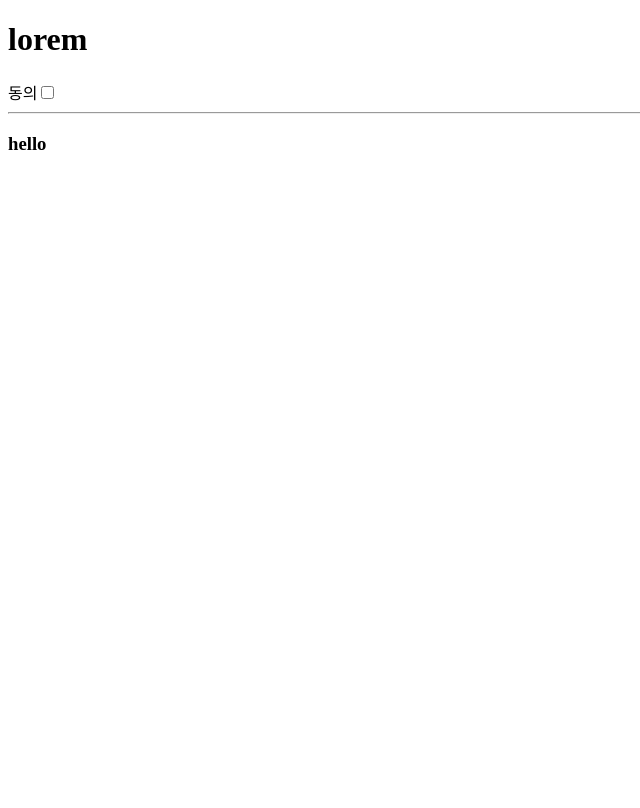
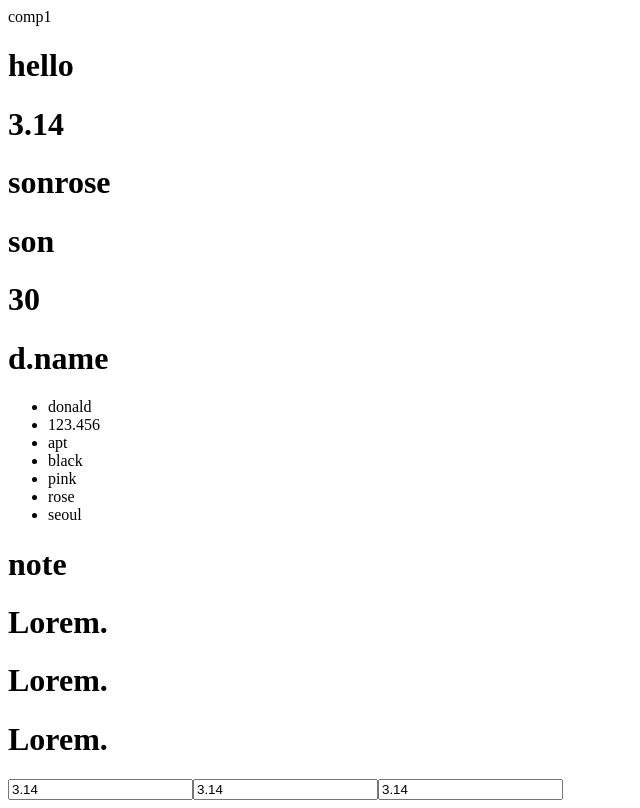
Before and after one commit to seokminlee24/react20241105, a React (Vite) app: page / in a window 1280 px wide. Shown: the whole page, without its empty margins (0-640 px from the left). Built offline with nearby package versions, Linux system fonts and the light colour scheme.

Commit message:
{} : jsx 내의 js코드

```diff
--- /dev/null
+++ b/src/apps/MyApp6.jsx
@@ -0,0 +1,79 @@
+import React from "react";
+
+function MyApp6(props) {
+  return (
+    <div>
+      <Comp1 />
+      <Comp2 />
+      <Comp3 />
+    </div>
+  );
+}
+
+function Comp1() {
+  console.log("자바스크립트 코드");
+
+  // jsx 내에서 자바스크립트 사용 가능
+  // {}를 사용
+  // 출력용
+
+  const a = "hello";
+  const b = 3.14;
+  const c = ["son", "rose"];
+  const d = { name: "son", age: 30 };
+  return (
+    <div>
+      comp1
+      {console.log("jsx내의 js 코드")}
+      <h1>{a}</h1>
+      <h1>{b}</h1>
+      <h1>{c}</h1>
+      <h1>{d.name}</h1>
+      <h1>{d.age}</h1>
+      <h1>d.name</h1>
+    </div>
+  );
+}
+
+function Comp2() {
+  const a = "donald";
+  const b = 123.456;
+  const c = ["apt", "black", "pink"];
+  const d = {
+    name: "rose",
+    city: "seoul",
+  };
+
+  return (
+    <div>
+      <ul>
+        <li>{a}</li>
+        <li>{b}</li>
+        <li>{c[0]}</li>
+        <li>{c[1]}</li>
+        <li>{c[2]}</li>
+        <li>{d.name}</li>
+        <li>{d["city"]}</li>
+      </ul>
+    </div>
+  );
+}
+
+function Comp3() {
+  const a = "note";
+  const b = 3.14;
+
+  // property(prop) 의 값으로 사용 가능
+  return (
+    <div>
+      <h1>{a}</h1>
+      <h1 className={a}>Lorem.</h1>
+      <h1 className="error">Lorem.</h1>
+      <h1 className={"error"}>Lorem.</h1>
+      <input type="text" value={b} />
+      <input type="text" value="3.14" />
+      <input type="text" value="3.14" />
+    </div>
+  );
+}
+export default MyApp6;
--- a/src/main.jsx
+++ b/src/main.jsx
@@ -1,9 +1,9 @@
 import { StrictMode } from "react";
 import { createRoot } from "react-dom/client";
-import App5 from "./assets/practice/App5.jsx";
+import MyApp6 from "./apps/MyApp6.jsx";
 
 createRoot(document.getElementById("root")).render(
   <StrictMode>
-    <App5 />
+    <MyApp6 />
   </StrictMode>,
 );
```
